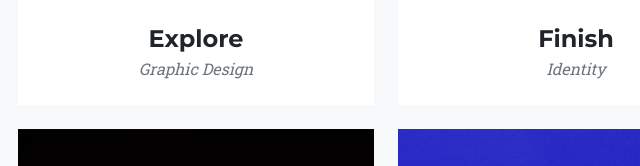
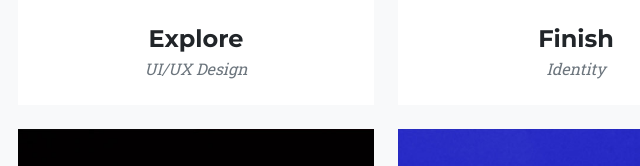
Before and after one commit to nhlimon1994/techstackcodex, a plain HTML site: page index.html in a window 1280 px wide. Shown: the part 1914-2080 px from the top of the page, 444-1084 px from the left. Drawn offline with nearby package versions, Linux system fonts and the light colour scheme.

Commit message:
ui us design added

```diff
--- a/index.html
+++ b/index.html
@@ -113,7 +113,7 @@
                             </a>
                             <div class="portfolio-caption">
                                 <div class="portfolio-caption-heading">Explore</div>
-                                <div class="portfolio-caption-subheading text-muted">Graphic Design</div>
+                                <div class="portfolio-caption-subheading text-muted">UI/UX Design</div>
                             </div>
                         </div>
                     </div>
```
